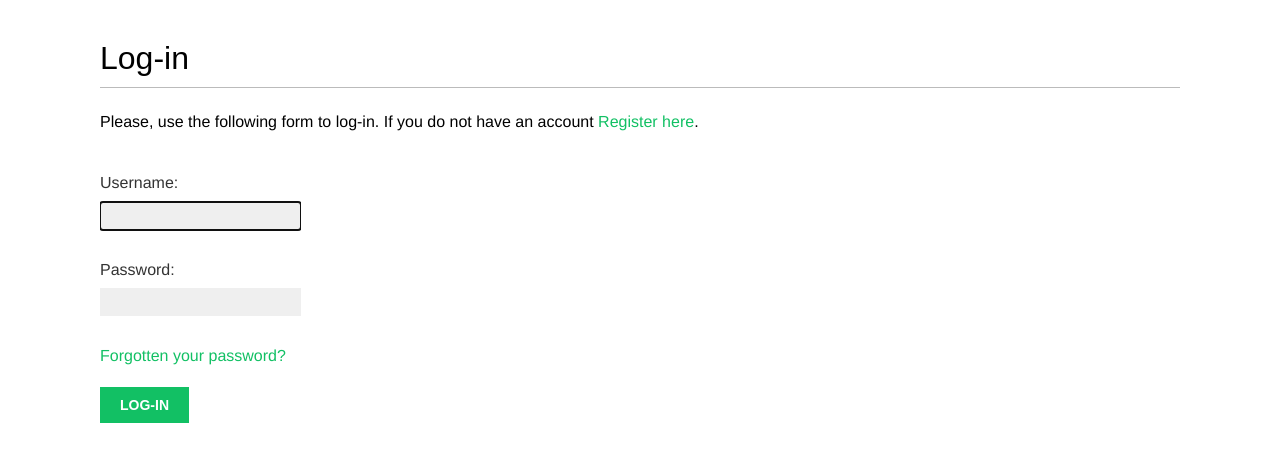
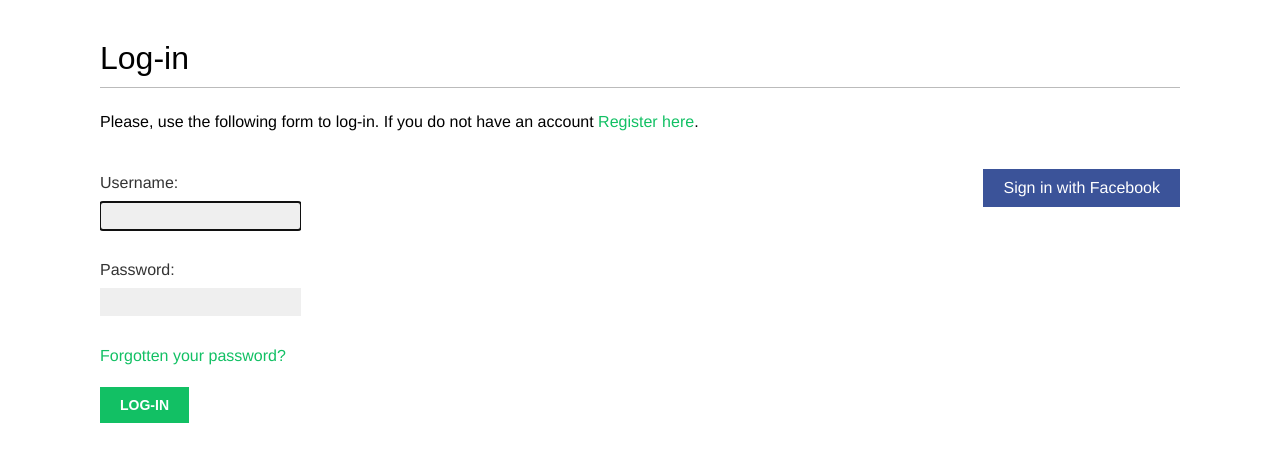
Before and after one commit to faysal077/bookmarks, a Django app: page /account/login/ in a window 1280 px wide. Shown: the part 47-509 px from the top of the page. Run offline with Django 3.2, Linux system fonts and the light colour scheme; some web fonts are replaced.

Commit message:
Django 3 By Example

```diff
--- a/account/templates/registration/login.html
+++ b/account/templates/registration/login.html
@@ -19,4 +19,11 @@
             <p><input type="submit" value="Log-in"></p>
         </form>
     </div>
+    <div class="social">
+        <ul>
+            <li class="facebook">
+                <a href="{% url "social:begin" "facebook" %}">Sign in with Facebook</a>
+            </li>
+        </ul>
+    </div>
 {% endblock %}
--- a/bookmarks/settings.py
+++ b/bookmarks/settings.py
@@ -138,5 +138,8 @@ MEDIA_ROOT = os.path.join(BASE_DIR,'media/')
 
 AUTHENTICATION_BACKENDS = [
     'django.contrib.auth.backends.ModelBackend',
-    'account.authentication.EmailAuthBackend'
+    'account.authentication.EmailAuthBackend',
+    'social_core.backends.facebook.FacebookOAuth2',
 ]
+SOCIAL_AUTH_FACEBOOK_KEY = '2704988376482296'
+SOCIAL_AUTH_FACEBOOK_SECRET = 'c74d1f42880bf00f2ecbc2b657365565'
```
